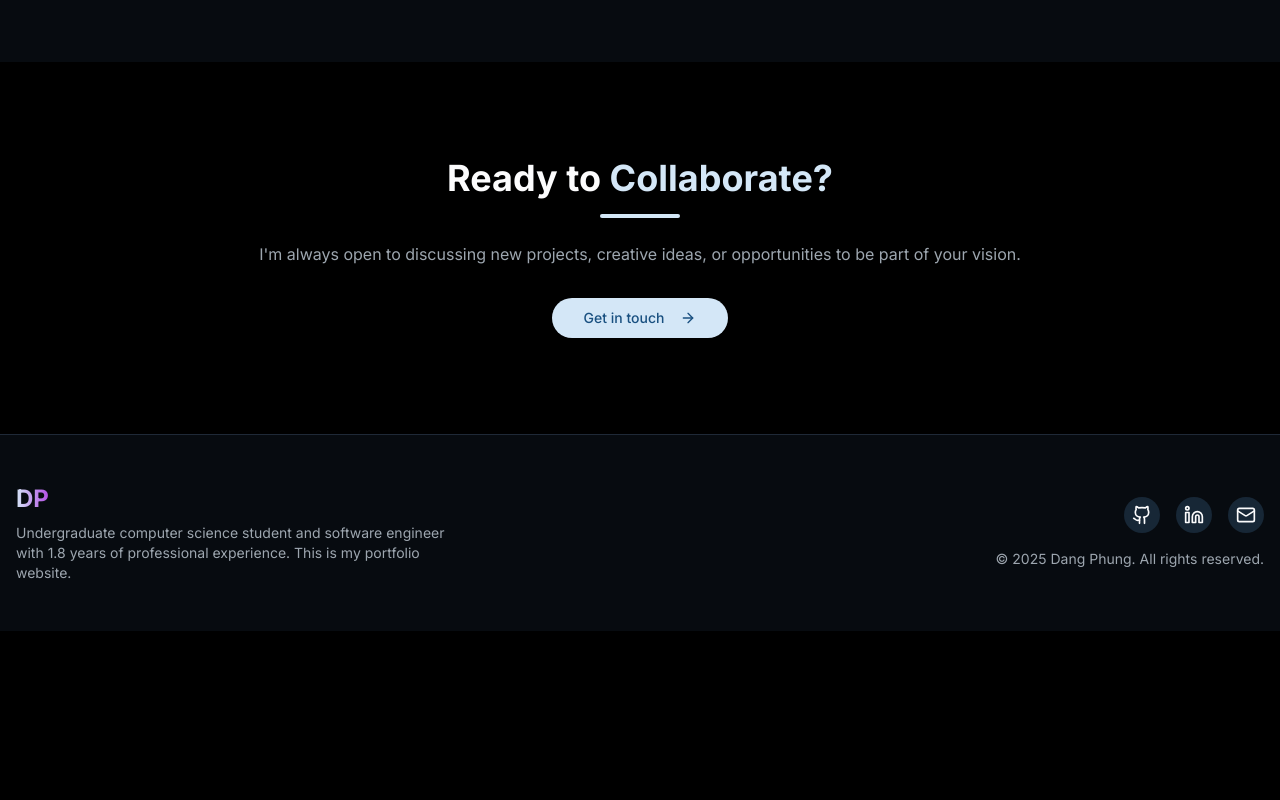
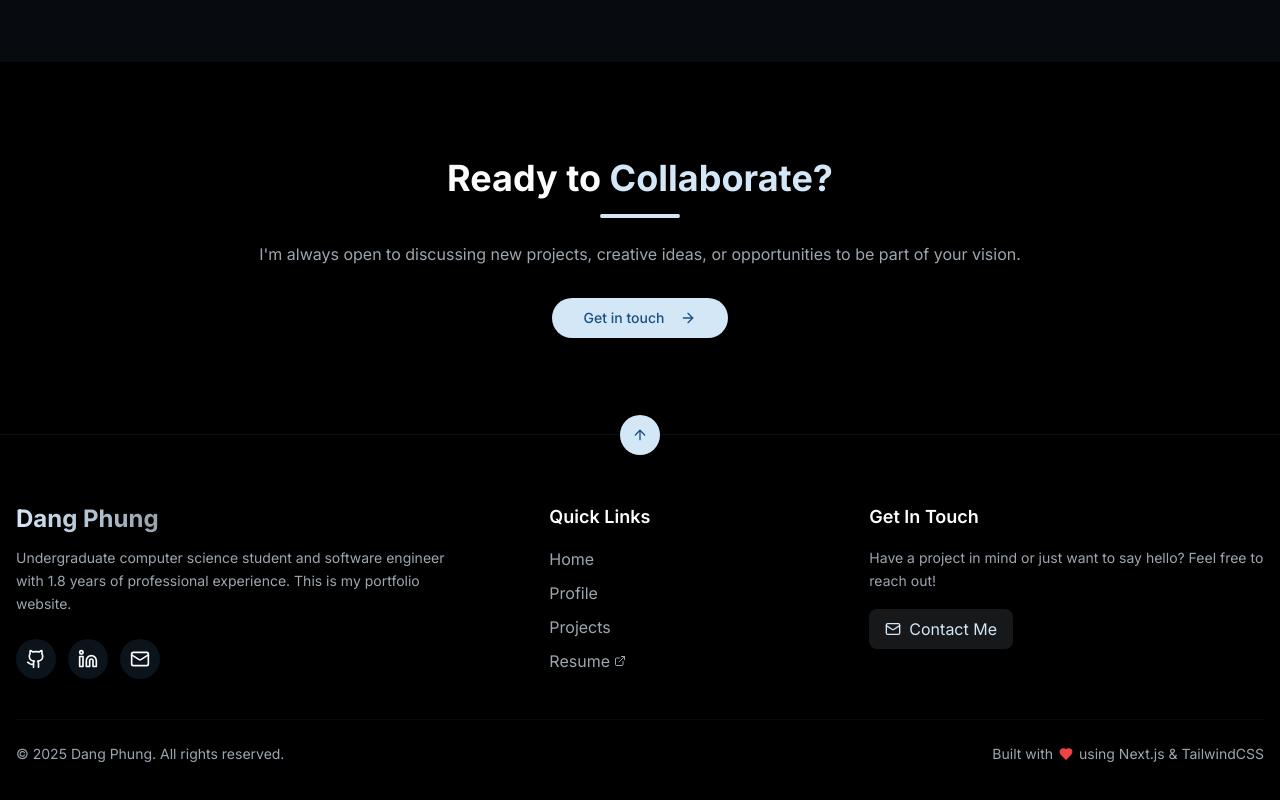
Before and after one commit to dangphung4/portfolio-2025, a Next.js app: page / in a window 1280 px wide. Shown: the part 3396-4196 px from the top of the page. Before the commit the page ends 4027 px from the top, so only its background shows below. Built offline with nearby package versions, Linux system fonts and the light colour scheme.

Commit message:
chore: update footer and remove menu button from nav

```diff
--- a/components/layout/footer.tsx
+++ b/components/layout/footer.tsx
@@ -1,28 +1,52 @@
+"use client"
+
 import Link from "next/link"
 import { config } from "@/lib/config"
-import { Github, Linkedin, Mail } from "lucide-react"
+import { Github, Linkedin, Mail, ExternalLink, ArrowUp, Heart } from "lucide-react"
+import { Button } from "@/components/ui/button"
 
 export default function Footer() {
   const currentYear = new Date().getFullYear()
 
+  const scrollToTop = () => {
+    window.scrollTo({
+      top: 0,
+      behavior: "smooth"
+    })
+  }
+
   return (
-    <footer className="bg-muted/30 py-12 border-t">
-      <div className="container mx-auto px-4">
-        <div className="flex flex-col md:flex-row justify-between items-center">
-          <div className="mb-6 md:mb-0">
-            <Link href="/" className="text-2xl font-bold">
-              <span className="bg-clip-text text-transparent bg-gradient-to-r from-primary to-secondary">DP</span>
+    <footer className="border-t border-border/40">
+      {/* Scroll to top button */}
+      <div className="container mx-auto px-4 flex justify-center -mt-5">
+        <Button
+          onClick={scrollToTop}
+          className="rounded-full h-10 w-10 bg-primary hover:bg-primary/90 text-primary-foreground shadow-md hover:shadow-lg transition-all duration-300"
+          aria-label="Scroll to top"
+        >
+          <ArrowUp className="h-5 w-5" />
+        </Button>
+      </div>
+
+      <div className="container mx-auto px-4 py-12">
+        <div className="grid grid-cols-1 md:grid-cols-12 gap-8">
+          {/* Brand and description */}
+          <div className="md:col-span-5">
+            <Link href="/" className="text-2xl font-bold inline-block">
+              <span className="bg-clip-text text-transparent bg-gradient-to-r from-primary to-primary/70">
+                {config.app.site_name}
+              </span>
             </Link>
-            <p className="text-muted-foreground text-sm mt-2 max-w-md">{config.app.description}</p>
-          </div>
-
-          <div className="flex flex-col items-center md:items-end">
-            <div className="flex space-x-4 mb-4">
+            <p className="text-muted-foreground text-sm mt-3 max-w-md leading-relaxed">
+              {config.app.description}
+            </p>
+            <div className="flex space-x-3 mt-6">
               <Link
                 href={config.socials.GitHub}
                 target="_blank"
                 rel="noopener noreferrer"
-                className="bg-muted hover:bg-muted/80 p-2 rounded-full transition-colors"
+                className="bg-muted/50 hover:bg-muted text-foreground hover:text-primary p-2.5 rounded-full transition-all duration-300"
+                aria-label="GitHub"
               >
                 <Github className="h-5 w-5" />
               </Link>
@@ -30,7 +54,8 @@ export default function Footer() {
                 href={config.socials.LinkedIn}
                 target="_blank"
                 rel="noopener noreferrer"
-                className="bg-muted hover:bg-muted/80 p-2 rounded-full transition-colors"
+                className="bg-muted/50 hover:bg-muted text-foreground hover:text-primary p-2.5 rounded-full transition-all duration-300"
+                aria-label="LinkedIn"
               >
                 <Linkedin className="h-5 w-5" />
               </Link>
@@ -38,16 +63,59 @@ export default function Footer() {
                 href={config.socials.Email}
                 target="_blank"
                 rel="noopener noreferrer"
-                className="bg-muted hover:bg-muted/80 p-2 rounded-full transition-colors"
+                className="bg-muted/50 hover:bg-muted text-foreground hover:text-primary p-2.5 rounded-full transition-all duration-300"
+                aria-label="Email"
               >
                 <Mail className="h-5 w-5" />
               </Link>
             </div>
+          </div>
 
-            <p className="text-muted-foreground text-sm">
-              © {currentYear} {config.app.site_name}. All rights reserved.
+          {/* Quick links */}
+          <div className="md:col-span-3">
+            <h3 className="font-semibold text-lg mb-4">Quick Links</h3>
+            <ul className="space-y-2.5">
+              {config.pages
+                .filter(page => !page.displayInDrawerOnly)
+                .map((page, index) => (
+                  <li key={index}>
+                    <Link
+                      href={page.url}
+                      target={page.external ? "_blank" : undefined}
+                      rel={page.external ? "noopener noreferrer" : undefined}
+                      className="text-muted-foreground hover:text-primary transition-colors inline-flex items-center gap-1"
+                    >
+                      {page.title}
+                      {page.external && <ExternalLink className="h-3 w-3" />}
+                    </Link>
+                  </li>
+                ))}
+            </ul>
+          </div>
+
+          {/* Contact */}
+          <div className="md:col-span-4">
+            <h3 className="font-semibold text-lg mb-4">Get In Touch</h3>
+            <p className="text-muted-foreground text-sm mb-4 leading-relaxed">
+              Have a project in mind or just want to say hello? Feel free to reach out!
             </p>
+            <Link
+              href={config.socials.Email}
+              className="inline-flex items-center gap-2 px-4 py-2 rounded-lg bg-primary/10 text-primary hover:bg-primary/20 transition-colors"
+            >
+              <Mail className="h-4 w-4" />
+              Contact Me
+            </Link>
           </div>
+        </div>
+
+        <div className="border-t border-border/20 mt-10 pt-6 flex flex-col md:flex-row justify-between items-center">
+          <p className="text-muted-foreground text-sm mb-4 md:mb-0">
+            © {currentYear} {config.app.site_name}. All rights reserved.
+          </p>
+          <p className="text-muted-foreground text-sm flex items-center gap-1.5">
+            Built with <Heart className="h-3.5 w-3.5 text-red-500 fill-red-500" /> using Next.js & TailwindCSS
+          </p>
         </div>
       </div>
     </footer>
--- a/components/layout/navbar.tsx
+++ b/components/layout/navbar.tsx
@@ -108,9 +108,6 @@ export default function Navbar() {
             </Button>
           )}
 
-          <Button variant="ghost" size="icon" onClick={toggleMenu}>
-            <Menu className="h-5 w-5" />
-          </Button>
         </div>
       </div>
     </header>
```
